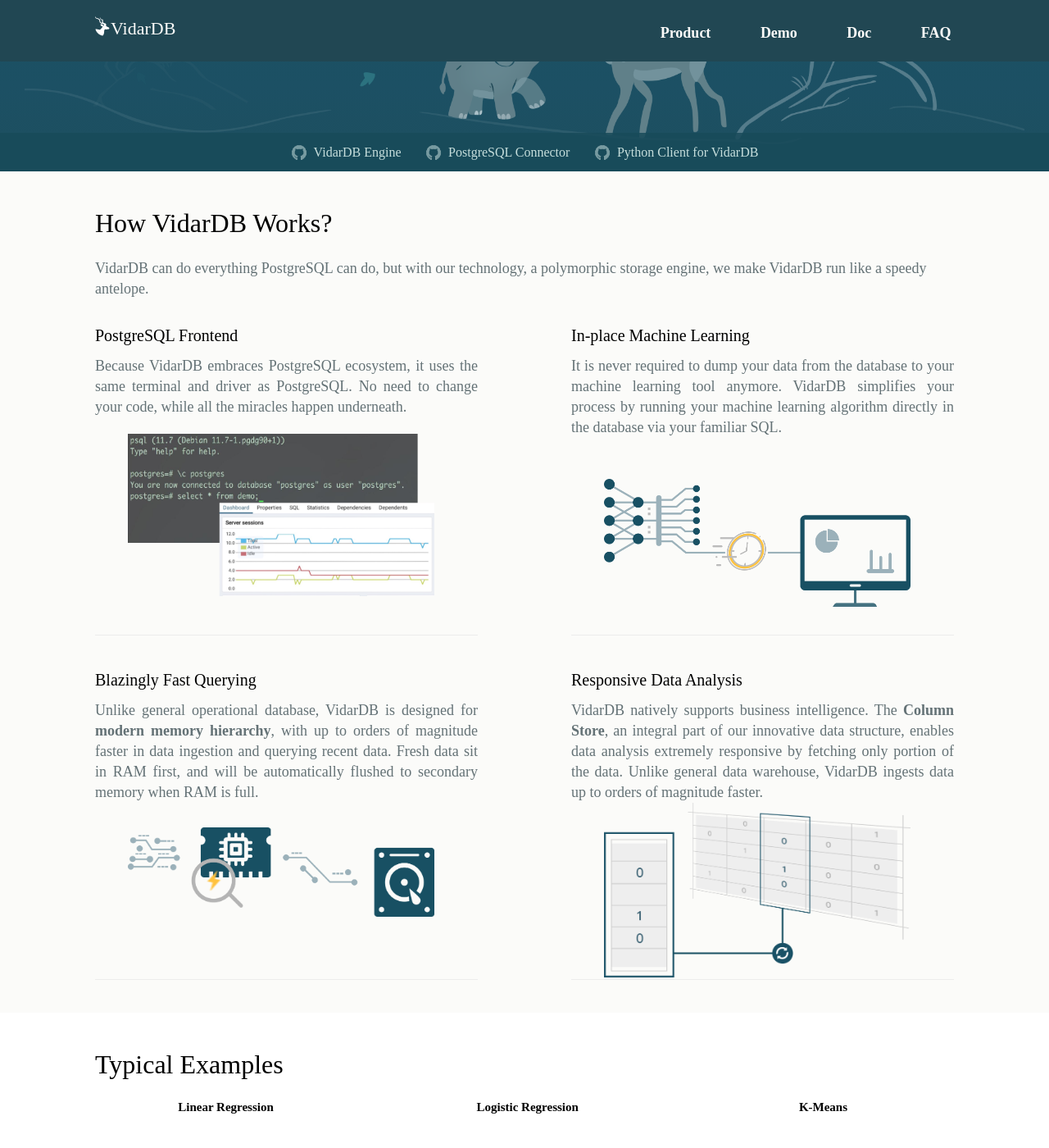
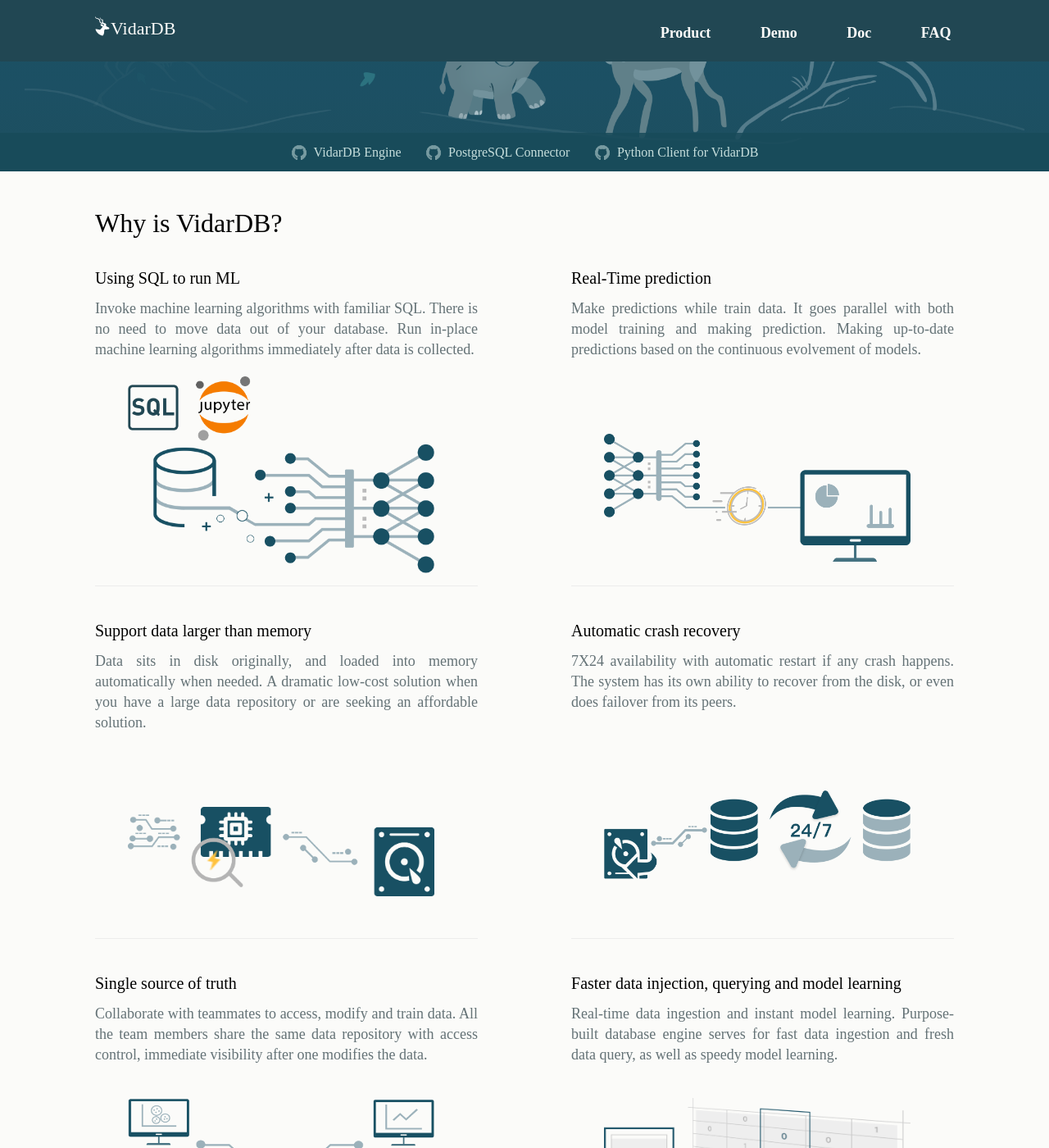
Before and after one commit to vidardb/vidardb.github.io, a Jekyll site: the page built from index.html, in a window 1280 px wide and 1400 px high, scrolled down 344 px. Shown: the whole window at 82% size. Built offline with Jekyll 4.4.1, drawn with Linux system fonts in a browser that asks for light colours; some web fonts are replaced; the list of posts is cut into pages by our own code.

Commit message:
update: page feature img and content.

```diff
--- a/_sass/landing/base.scss
+++ b/_sass/landing/base.scss
@@ -354,7 +354,7 @@
             text-align: justify;
 
             border-bottom: thin solid rgb(236, 236, 236);
-            height: rem(380);
+            height: rem(390);
             overflow: hidden;
 
             h2 {
@@ -379,15 +379,24 @@
             }
             &:nth-child(2) img {
                 width: 80%;
-                margin-top: rem(50);
+                margin-top: rem(90);
             }
             &:nth-child(3) img {
                 width: 80%;
-                margin-top: rem(30);
+                margin-top: rem(90);
             }
             &:nth-child(4) img {
                 width: 80%;
+                margin-top: rem(40);
+            }
+            &:nth-child(5) img {
+                width: 80%;
                 margin-top: rem(0);
+                height: 69%;
+            }
+            &:nth-child(6) img {
+                width: 80%;
+                margin-top: rem(40);
             }
         }
 
@@ -396,6 +405,9 @@
                 @include fill-parent;
                 @include shift(0);
                 margin-bottom: $base-spacing*2;
+            }
+            article:nth-child(5) img {
+                height: 60%;
             }
         }
     }
--- a/index.html
+++ b/index.html
@@ -29,7 +29,7 @@
     </div>
 
     <!-- features -->
-    <div class="feature modern-stacks">
+    <div class="feature modern-stacks" style="display: none">
         <div class="site-container">
             <h1>How VidarDB Works?</h1>
             <p>
@@ -71,6 +71,64 @@
                         an integral part of our innovative data structure, enables data analysis
                         extremely responsive by fetching only portion of the data.
                         Unlike general data warehouse, VidarDB ingests data up to orders of magnitude faster.
+                    </p>
+                    <img src="/assets/images/landing/feature/4-column-store.png">
+                </article>
+            </section>
+        </div>
+    </div>
+
+        <!-- features -->
+    <div class="feature modern-stacks">
+        <div class="site-container">
+             <h1>Why is VidarDB?</h1>
+            <section class="feature-content">
+                <article>
+                    <h2>Using SQL to run ML</h2>
+                    <p>
+                        Invoke machine learning algorithms with familiar SQL.
+                        There is no need to move data out of your database.
+                        Run in-place machine learning algorithms immediately after data is collected.
+                    </p>
+                    <img src="/assets/images/landing/feature/1-sql_ml_trans.png">
+                </article>
+                <article>
+                    <h2>Real-Time prediction</h2>
+                    <p>
+                        Make predictions while train data. It goes parallel with both model training and making prediction.
+                        Making up-to-date predictions based on the continuous evolvement of models.
+                    </p>
+                    <img src="/assets/images/landing/feature/2-vidardb-ml.png">
+                </article>
+                <article>
+                    <h2>Support data larger than memory</h2>
+                    <p>
+                        Data sits in disk originally, and loaded into memory automatically when needed.
+                        A dramatic low-cost solution when you have a large data repository or are seeking an affordable solution.
+                    </p>
+                    <img src="/assets/images/landing/feature/3-vidardb-ram.png">
+                </article>
+                <article>
+                    <h2>Automatic crash recovery</h2>
+                    <p>
+                        7X24 availability with automatic restart if any crash happens.
+                        The system has its own ability to recover from the disk, or even does failover from its peers.
+                    </p>
+                    <img src="/assets/images/landing/feature/3-failover.png">
+                </article>
+                <article>
+                    <h2>Single source of truth</h2>
+                    <p>
+                        Collaborate with teammates to access, modify and train data.
+                        All the team members share the same data repository with access control, immediate visibility after one modifies the data.
+                    </p>
+                    <img src="/assets/images/landing/feature/2-ssot_trans_l.png">
+                </article>
+                <article>
+                    <h2>Faster data injection, querying and model learning</h2>
+                    <p>
+                        Real-time data ingestion and instant model learning.
+                        Purpose-built database engine serves for fast data ingestion and fresh data query, as well as speedy model learning.
                     </p>
                     <img src="/assets/images/landing/feature/4-column-store.png">
                 </article>
```
Also changed, not shown: assets/images/landing/ai-feature/logistic-regression-1.png, assets/images/landing/feature/1-sql_ml_trans.png (added), assets/images/landing/feature/2-ssot_trans_l.png (added), assets/images/landing/feature/3-failover.png (added).
